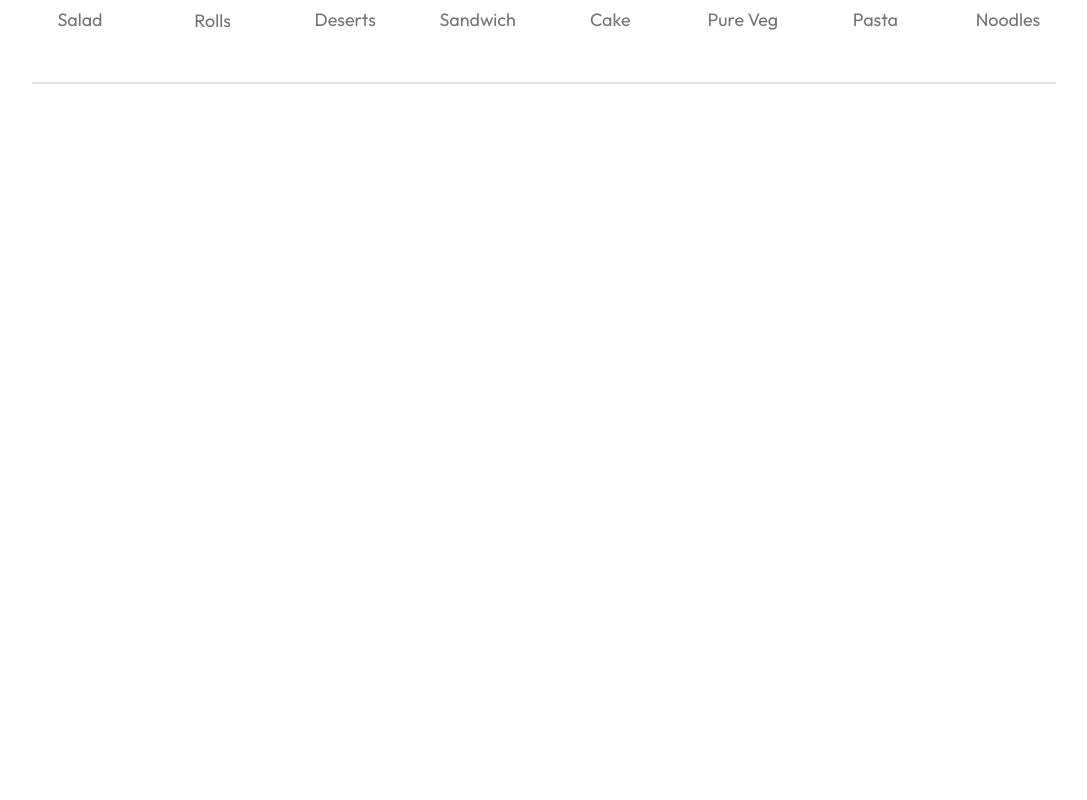
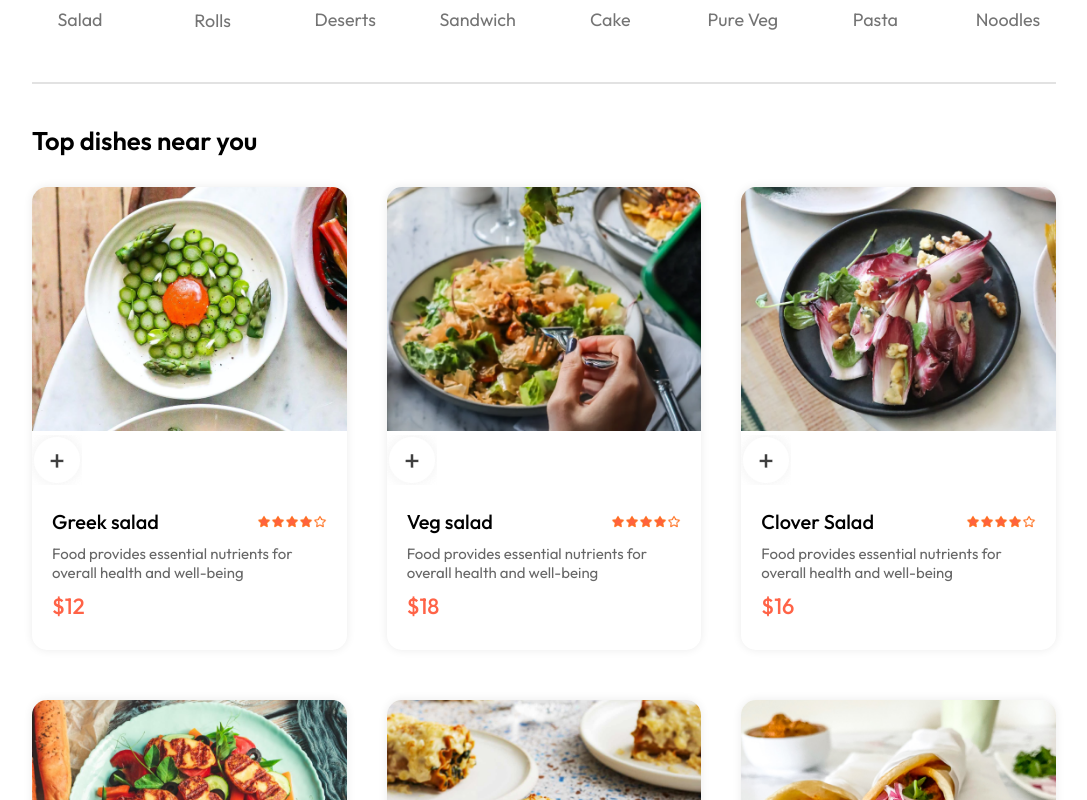
Before and after one commit to AnthonyAssayah/food-delivery, a React (Vite) app in the folder frontend/: page / in a window 1280 px wide. Shown: the part 820-1620 px from the top of the page, without its empty margins (96-1183 px from the left). Before the commit the page ends 914 px from the top, so only its background shows below. Built offline with nearby package versions, Linux system fonts and the light colour scheme.

Commit message:
food display and food item components

```diff
--- /dev/null
+++ b/frontend/src/components/FoodDisplay/FoodDisplay.css
@@ -0,0 +1,16 @@
+.food-display{
+    margin-top: 30px;
+}
+
+.food-display h2{
+    font-size:  max(2vw, 24px);
+    font-weight: 600;
+}
+
+.food-display-list{
+    display: grid;
+    grid-template-columns: repeat(auto-fill, minmax(240px, 1fr));
+    margin-top: 30px;
+    gap: 40px;
+    row-gap: 50px;
+}
--- /dev/null
+++ b/frontend/src/components/FoodDisplay/FoodDisplay.jsx
@@ -0,0 +1,31 @@
+import React, { useContext } from "react";
+import "./FoodDisplay.css";
+import { StoreContext } from "../../context/StoreContext";
+import FoodItem from "../FoodItem/FoodItem";
+
+const FoodDisplay = ({ category }) => {
+
+  const { food_list } = useContext(StoreContext);
+
+  return (
+    <div className="food-display" id="food-display">
+      <h2>Top dishes near you</h2>
+      <div className="food-display-list">
+        {food_list.map((item, index) => {
+          return (
+            <FoodItem
+              key={index}
+              id={item._id}
+              name={item.name}
+              price={item.price}
+              description={item.description}
+              image={item.image}
+            />
+          );
+        })}
+      </div>
+    </div>
+  );
+};
+
+export default FoodDisplay;
--- /dev/null
+++ b/frontend/src/components/FoodItem/FoodItem.css
@@ -0,0 +1,45 @@
+.food-item{
+    width: 100%;
+    margin: auto;
+    border-radius: 15px;
+    box-shadow: 0px 0px 10px #00000015;
+    transition: 0.3s;
+    animation: fadeIn 1s;
+}
+
+.food-item-image{
+    width: 100%;
+    border-radius: 15px 15px 0px 0px;
+}
+
+.food-item-info{
+    padding: 20px;
+}
+
+.food-item-name-rating{
+    display: flex;
+    justify-content: space-between;
+    align-items: center;
+    margin-bottom: 10px;
+}
+
+.food-item-name-rating p{
+    font-size: 20px;
+    font-weight: 500;
+}
+
+.food-item-name-rating img{
+    width: 70px;
+}
+
+.food-item-desc{
+    color: #676767;
+    font-size: 15px;
+}
+
+.food-item-price{
+    color: tomato;
+    font-size: 22px;
+    font-weight: 500;
+    margin: 10px 0px;
+}
--- /dev/null
+++ b/frontend/src/components/FoodItem/FoodItem.jsx
@@ -0,0 +1,47 @@
+import React, { useState } from "react";
+import "./FoodItem.css";
+import { assets } from "../../assets/assets";
+
+const FoodItem = ({ id, name, price, description, image }) => {
+  const [itemCount, setItemCount] = useState(0);
+
+  return (
+    <div className="food-item">
+      <div className="food-iten-img-container">
+        <img className="food-item-image" src={image} alt="" />
+        {!itemCount ? (
+          <img
+            className="add"
+            onClick={() => setItemCount((prev) => prev + 1)}
+            src={assets.add_icon_white}
+            alt=""
+          />
+        ) : (
+          <div className="food-item-counter">
+            <img
+              onClick={() => setItemCount((prev) => prev - 1)}
+              src={assets.remove_icon_red}
+              alt=""
+            />
+            <p> {itemCount}</p>
+            <img
+              onClick={() => setItemCount((prev) => prev + 1)}
+              src={assets.add_icon_green}
+              alt=""
+            />
+          </div>
+        )}
+      </div>
+      <div className="food-item-info">
+        <div className="food-item-name-rating">
+          <p>{name}</p>
+          <img src={assets.rating_starts} alt="" />
+        </div>
+        <p className="food-item-desc">{description}</p>
+        <p className="food-item-price">${price}</p>
+      </div>
+    </div>
+  );
+};
+
+export default FoodItem;
--- a/frontend/src/components/Header/Header.css
+++ b/frontend/src/components/Header/Header.css
@@ -37,4 +37,5 @@
    background-color: white ;
    font-size: max(1vw, 13px);
    border-radius: 50px;
+   cursor: pointer;
 }
--- a/frontend/src/context/StoreContext.jsx
+++ b/frontend/src/context/StoreContext.jsx
@@ -1,4 +1,6 @@
 import { createContext } from "react";
+import { food_list } from "../assets/assets";
+
 
 export const StoreContext = createContext(null);
 
@@ -7,8 +9,8 @@ const StoreContextProvider = (props) => {
 
 
     const contextValue = {
+        food_list   }
 
-    }
     return (
         <StoreContext.Provider value={contextValue}>
             {props.children}
--- a/frontend/src/pages/Home/Home.jsx
+++ b/frontend/src/pages/Home/Home.jsx
@@ -2,6 +2,7 @@ import React,{useState} from 'react'
 import './Home.css'
 import Header from '../../components/Header/Header'
 import ExploreMenu from '../../components/ExploreMenu/ExploreMenu'
+import FoodDisplay from '../../components/FoodDisplay/FoodDisplay'
 
 const Home = () => {
 
@@ -11,6 +12,7 @@ const Home = () => {
     <div>
       <Header />
       <ExploreMenu category={category} setCategory={setCategory} />
+      <FoodDisplay category={category} />
     </div>
   )
 }
```
